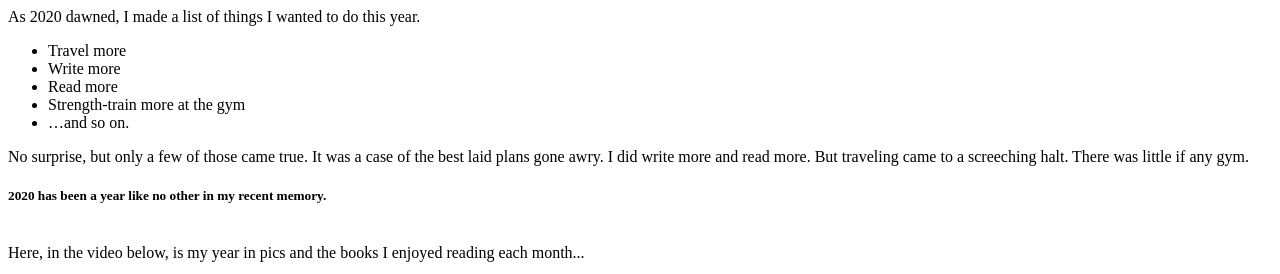
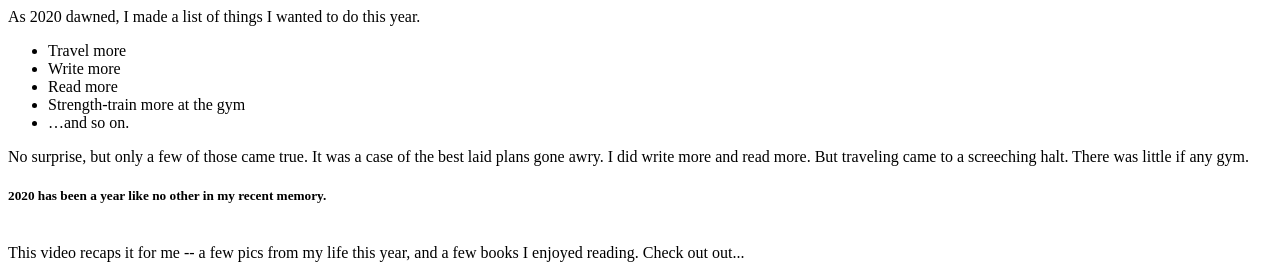
Before and after one commit to ThisisRajiRaj/thisisrajiraj.github.io, a Jekyll site: the page posts/yearinreview2020.html, which Jekyll copies as it is, in a window 1280 px wide and 900 px high, cut to the strip 0-274 px from the top of the window. Built offline with Jekyll 4.4.1, drawn with Linux system fonts in a browser that asks for light colours.

Commit message:
Update yearinreview2020.html

```diff
--- a/posts/yearinreview2020.html
+++ b/posts/yearinreview2020.html
@@ -47,9 +47,8 @@
 </h5>
 
 <br/>
-Here, in the video below,
-is my year in pics and the books I enjoyed reading each month...
-
+This video recaps it for me -- a few pics from my
+life this year, and a few books I enjoyed reading. Check out out...
 <p>
     <div align="center" class="video-responsive">
         <iframe src="https://player.vimeo.com/video/490073829" width="640" height="480" frameborder="0" allow="autoplay; fullscreen" allowfullscreen></iframe>
```
